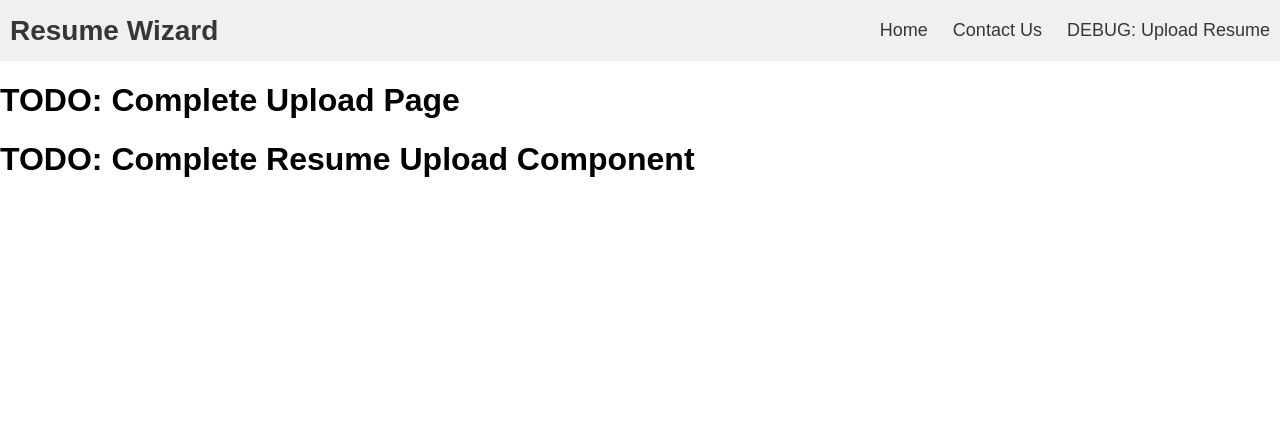
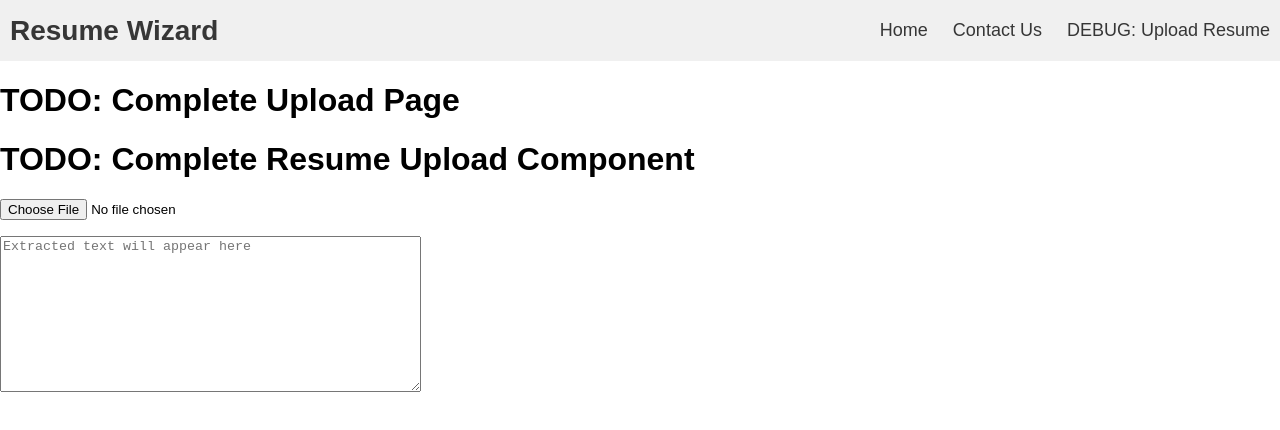
Before and after one commit to Munch42/ENSF-400-Project, a React (Create React App) app in the folder interview-wizard/: page /upload in a window 1280 px wide. Shown: the top 430 px of the page. Built offline with nearby package versions, Linux system fonts and the light colour scheme.

Commit message:
Create resume file upload widget

```diff
--- a/interview-wizard/package.json
+++ b/interview-wizard/package.json
@@ -12,6 +12,7 @@
     "pdf-parse": "^2.4.5",
     "react": "^19.2.4",
     "react-dom": "^19.2.4",
+    "react-pdftotext": "^1.3.4",
     "react-router-dom": "^7.13.1",
     "react-scripts": "5.0.1",
     "web-vitals": "^2.1.4"
--- a/interview-wizard/src/components/ResumeUpload.js
+++ b/interview-wizard/src/components/ResumeUpload.js
@@ -1,9 +1,51 @@
 import React from 'react';
+import { useState } from 'react';
+import pdfToText from 'react-pdftotext';
 
 const ResumeUpload = () => {
+    const [extractedText, setExtractedText] = useState('');
+    const [loading, setLoading] = useState(false);
+    const [success, setSuccess] = useState(false);
+
+    const handleFileUpload = async (event) => {
+        const file = event.target.files[0];
+        if (!file) return;
+
+        setLoading(true);
+        setSuccess(false);
+        try {
+            pdfToText(file).then((text) => {
+                setExtractedText(text);
+            });
+            setSuccess(true);
+        } catch (error) {
+            console.error('Error extracting PDF text:', error);
+            setExtractedText('Error extracting text from PDF');
+        } finally {
+            setLoading(false);
+        }
+    };
+
+    // TODO: Remove textarea and send text to backend
     return (
         <div>
             <h1>TODO: Complete Resume Upload Component</h1>
+            <div>
+                <input
+                    type="file"
+                    accept=".pdf"
+                    onChange={handleFileUpload}
+                    disabled={loading}
+                />
+                <p>{success ? 'File uploaded successfully!' : null}</p>
+                <textarea
+                    value={extractedText}
+                    readOnly
+                    rows="10"
+                    cols="50"
+                    placeholder="Extracted text will appear here"
+                />
+            </div>
         </div>
     );
 };
```
Also changed, not shown: 1 other file (tests, documents, lock files or other folders).
